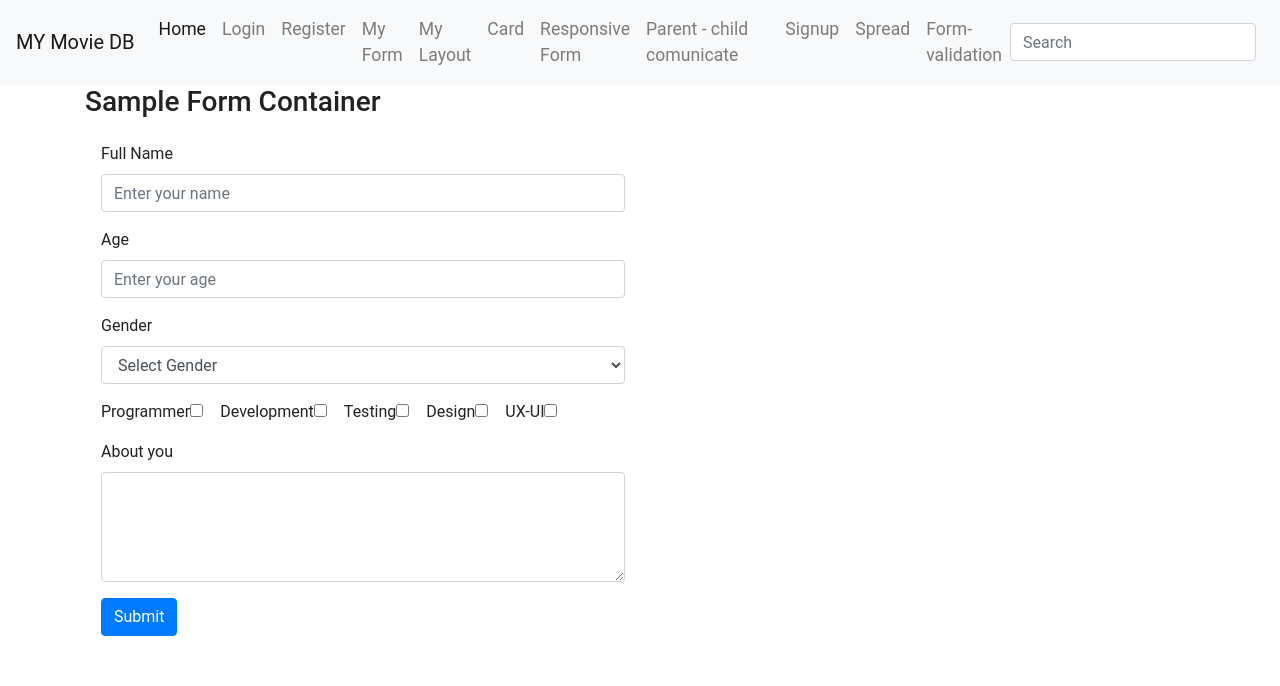
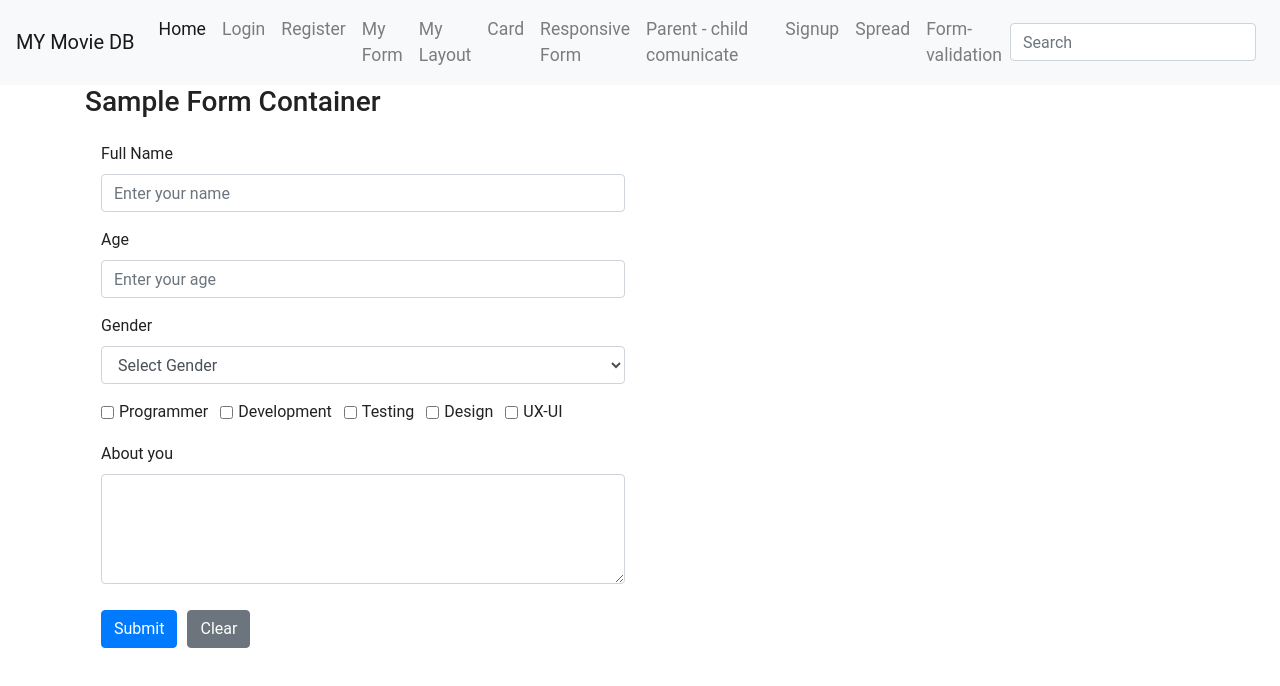
Before and after one commit to zero71st/electron-moviedb, a React (Create React App) app: page /validation in a window 1280 px wide. Shown: the top 686 px of the page. Built offline with nearby package versions, Linux system fonts and the light colour scheme.

Commit message:
Added all control

```diff
--- a/src/components/FormValidation.js
+++ b/src/components/FormValidation.js
@@ -1,5 +1,9 @@
 import React, { Component } from 'react';
-
+import TextBox from '../controls/TextBox';
+import Dropdown from '../controls/Dropdown';
+import CheckBoxList from '../controls/CheckBoxList';
+import TextArea from '../controls/TextArea';
+import Button from '../controls/Button';
 
 export default class FormValidation extends Component{
     constructor(props){
@@ -54,6 +58,18 @@ export default class FormValidation extends Component{
         this.setState(prevState => ({newUser:{...prevState.newUser,about:value}}));
     }
 
+    handleClear=(e)=>{
+        this.setState({
+            newUser:{
+                firstname:'',
+                age:'',
+                skills:[],
+                gender:'',
+                about:''
+            }
+        })
+    }
+
     render(){
         return(
             <div class="container">
@@ -61,64 +77,60 @@ export default class FormValidation extends Component{
                 <div className="row">
                     <div className="col-md-6">
                         <form onSubmit={this.handleSubmit}>
+                            <TextBox
+                                name={"firstname"}
+                                title={"Full Name"}
+                                value={this.state.newUser.firstname}
+                                onTextChange={this.handleChange}
+                                placeholder={"Enter your name"}
+                            />
 
-                            <div className="form-group">
-                                <label htmlFor="fullname">Full Name</label>
-                                <input type="text" name="firstname" onChange={this.handleChange} className="form-control" id="fullname" aria-describedby="fullnameHelp" placeholder="Enter your name" />
-                            </div>
+                            <TextBox
+                                name={"age"}
+                                title={"Age"}
+                                value={this.state.newUser.age}
+                                onTextChange={this.handleChange}
+                                placeholder = {"Enter your age"}
+                            />
 
-                            <div className="form-group">
-                                <label htmlFor="age">Age</label>
-                                <input type="text" name="age" onChange={this.handleChange} className="form-control" id="age" placeholder="Enter your age" />
-                            </div>
+                            <Dropdown
+                                name={"gender"}
+                                title={"Gender"}
+                                Items={this.state.genders}
+                                onSelectedIndexChange={this.handleChange}
+                                placeholder={"Select Gender"}
+                            />
 
-                            <div className="form-group">
-                                <label htmlFor="gender">Gender</label>
-                                <select id="gender" name="gender" value={this.state.newUser.gender} onChange={this.handleChange} className="form-control">
-                                    <option selected>Select Gender</option>
-                                    {this.state.genders.map(gender=>
-                                        <option key={gender} value={gender}>
-                                            {gender}
-                                        </option>
-                                    )}
-                                </select>
-                            </div>
+                            <CheckBoxList
+                                name={"skills"}
+                                Items={this.state.optionSkills}
+                                SelectedItems={this.state.newUser.skills}
+                                onItemChecked={this.handleCheckbox}
+                            />
 
-                            <div className="form-group">
-                                {this.state.optionSkills.map(skill => {
-                                    return (
-                                        <div className="form-check form-check-inline">
-                                            <label className="form-check-label" htmlFor="gridCheck">
-                                                {skill}
-                                                <input
-                                                    id="skills"
-                                                    name="skills"
-                                                    value={skill}
-                                                    onChange={this.handleCheckbox}
-                                                    checked={this.state.newUser.skills.indexOf(skill) > -1}
-                                                    className="form-check-input"
-                                                    type="checkbox" />
-                                            </label>
-                                        </div>
-                                    )
-                                }
-                            )}
-                            </div>
+                            <TextArea
+                                name={"about"}
+                                value={this.state.newUser.about}
+                                title={"About you"}
+                                cols={"3"}
+                                rows={"4"}
+                                onTextChange={this.handleTextArea}
+                            />
 
-                            <div className="form-group">
-                                <label htmlFor="about">About you</label>
-                                <textarea
-                                    className="form-control"
-                                    id="about"
-                                    name="about"
-                                    rows="4"
-                                    cols="3"
-                                    value={this.state.newUser.about}
-                                    onChange={this.handleTextArea}
-                                />
-                            </div>
+                            <Button
+                                type={"submit"}
+                                buttonType={"primary"}
+                                caption="Submit"
+                            />
 
-                            <button type="submit" className="btn btn-primary">Submit</button>
+                            <Button
+                                type={"reset"}
+                                buttonType={"secondary"}
+                                caption="Clear"
+                                onClick={this.handleClear}
+                                style={{margin:"10px 10px 10px 10px"}}
+                            />
+
                         </form>
                     </div>
                 </div>
--- /dev/null
+++ b/src/controls/Button.jsx
@@ -0,0 +1,16 @@
+import React from 'react';
+
+const Button = (props) => {
+
+    let buttonType = props.buttonType === "primary" ? "btn btn-primary" : "btn btn-secondary";
+    return(
+        <button
+            type={props.type}
+            style={props.style}
+            className={buttonType}
+        >
+            {props.caption}
+        </button>
+    );
+};
+export default Button;
--- /dev/null
+++ b/src/controls/CheckBoxList.jsx
@@ -0,0 +1,29 @@
+import React from 'react'
+
+const CheckBoxList = (props) => {
+    return (
+        <div className="form-group">
+            {props.Items.map(item => {
+                return (
+                    <div className="form-check form-check-inline">
+                       <input
+                            id={props.name}
+                            name={props.name}
+                            value={item}
+                            onChange={props.onItemChecked}
+                            checked={props.SelectedItems.indexOf(item) > -1}
+                            className="form-check-input"
+                            type="checkbox"
+                        />
+                        <label className="form-check-label" htmlFor={props.name}>
+                            {item}
+                        </label>
+                    </div>
+                )
+            }
+            )}
+        </div>
+    )
+}
+
+export default CheckBoxList;
--- /dev/null
+++ b/src/controls/Dropdown.jsx
@@ -0,0 +1,29 @@
+import React from 'react'
+
+const Dropdown = (props)=>{
+    return(
+        <div className="form-group">
+            <label htmlFor={props.name}>{props.title}</label>
+            <select
+                id={props.name}
+                name={props.name}
+                value={props.value}
+                onChange={props.onSelectedIndexChange}
+                className="form-control">
+
+                <option selected>{props.placeholder}</option>
+
+                {props.Items.map(item =>
+                    <option
+                        key={item}
+                        value={item}>
+                        {item}
+                    </option>
+                )}
+
+            </select>
+        </div>
+    );
+};
+
+export default Dropdown;
--- /dev/null
+++ b/src/controls/TextArea.jsx
@@ -0,0 +1,24 @@
+import React from 'react'
+
+const TextArea = (props)=>
+{
+    return(
+        <div className="form-group">
+            <label
+                htmlFor={props.name}>
+                {props.title}
+            </label>
+            <textarea
+                className="form-control"
+                id={props.name}
+                name={props.name}
+                rows={props.rows}
+                cols={props.cols}
+                value={props.value}
+                onChange={props.onTextChange}
+            />
+        </div>
+    );
+};
+
+export default TextArea;
--- /dev/null
+++ b/src/controls/TextBox.jsx
@@ -0,0 +1,19 @@
+import React from 'react'
+
+const TextBox = props => {
+    return (
+        <div className="form-group">
+            <label htmlFor={props.name}>{props.title}</label>
+            <input
+                id={props.name}
+                name={props.name}
+                onChange={props.onTextChange}
+                placeholder={props.placeholder}
+                className="form-control"
+                type="text"
+            />
+        </div>
+    );
+};
+
+export default TextBox;
```
